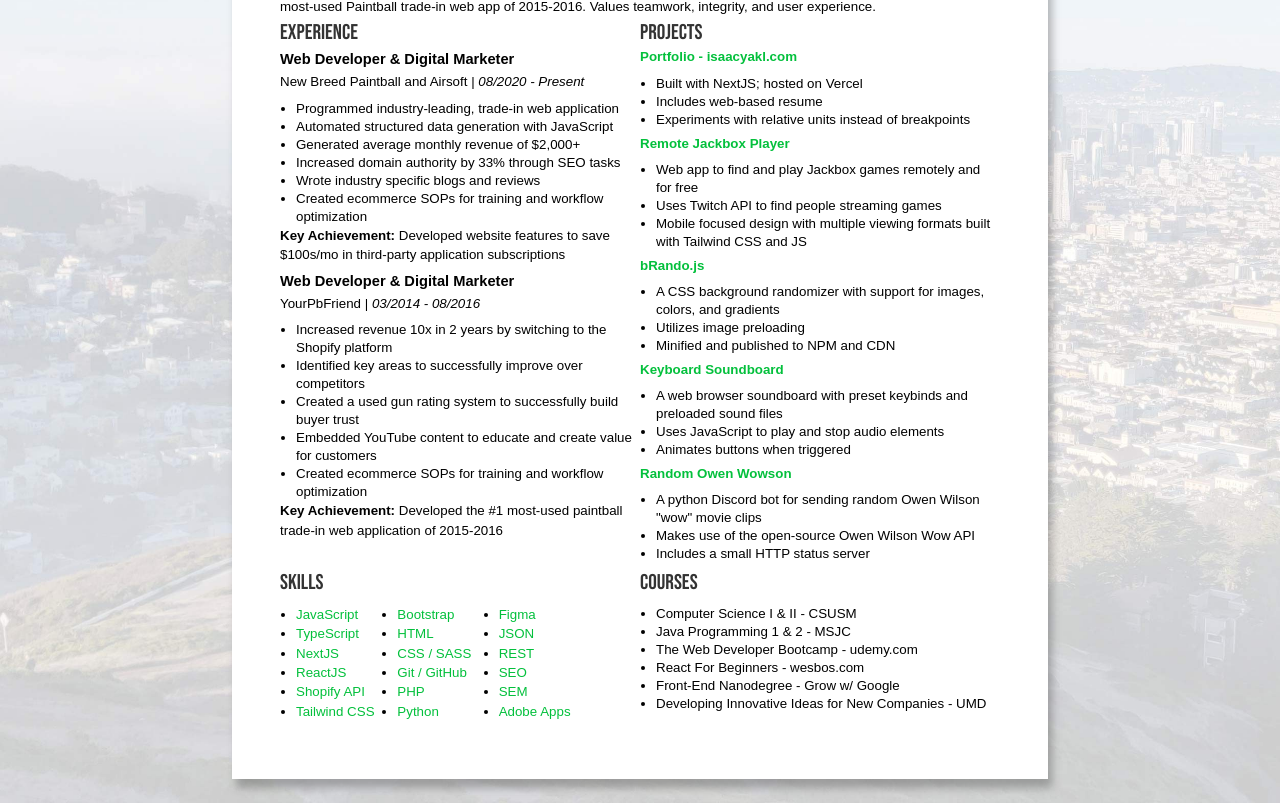
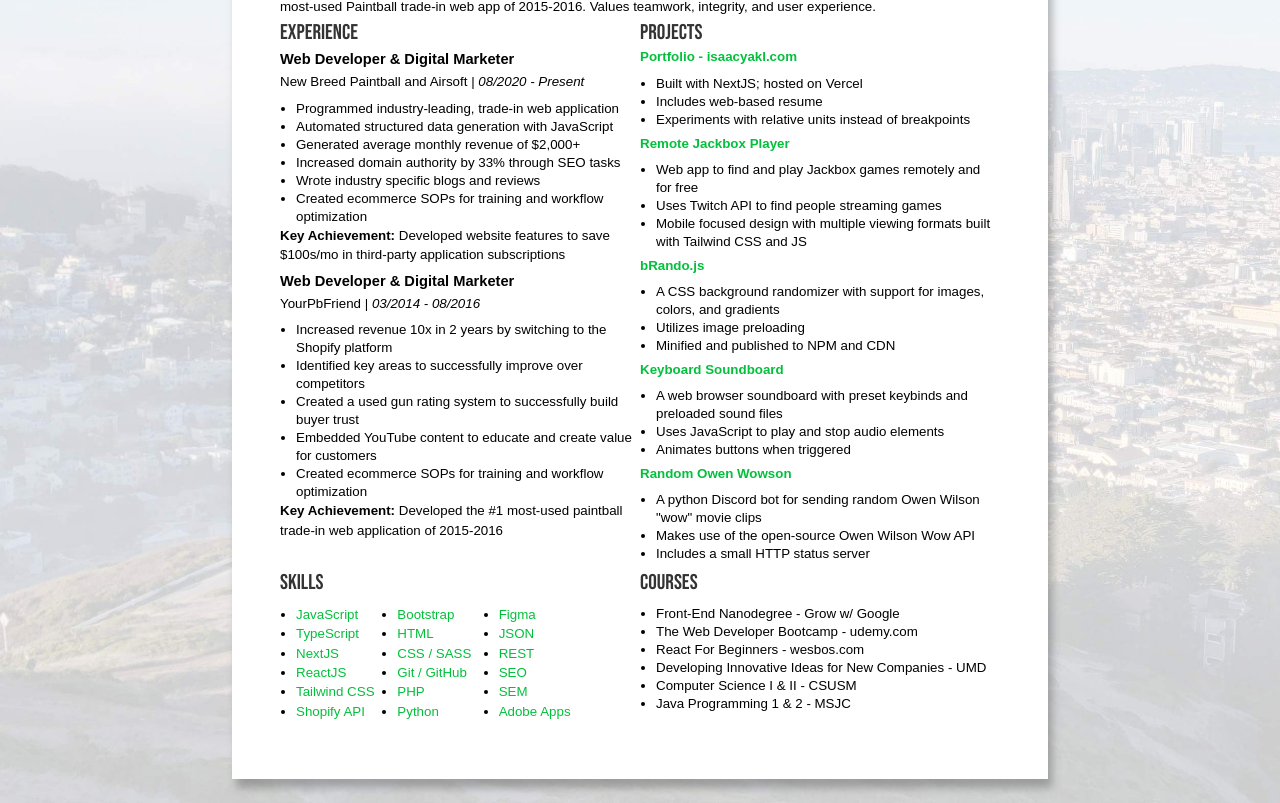
Before and after one commit to yak-was-here/yak-was-here, a Next.js app: page /resume in a window 1280 px wide. Shown: the part 443-1246 px from the top of the page. Built offline with nearby package versions, Linux system fonts and the light colour scheme.

Commit message:
Organize courses section based on relevance

```diff
--- a/components/ResumeView.tsx
+++ b/components/ResumeView.tsx
@@ -33,11 +33,9 @@
 		<div className="resumeBackground">
 			<div className="resumeActions dont-print">
 				<Link href="/litzenberger-isaac-web-developer-resume.pdf" passHref>
-
 					<button className="link" title="Download">
 						<FontAwesomeIcon icon={faDownload} />
 					</button>
-
 				</Link>
 				<button className="link" title="Print" onClick={printResume}>
 					<FontAwesomeIcon icon={faPrint} />
@@ -103,9 +101,7 @@
 							<h2>Projects</h2>
 							<div className="resume-work-entry">
 								<Link href="https://github.com/isaacyakl/isaacyakl.com">
-
 									<strong>Portfolio - isaacyakl.com</strong>
-
 								</Link>
 								<ul>
 									<li>Built with NextJS; hosted on Vercel</li>
@@ -115,9 +111,7 @@
 							</div>
 							<div className="resume-work-entry">
 								<Link href="https://github.com/isaacyakl/remote-jackbox-player">
-
 									<strong>Remote Jackbox Player</strong>
-
 								</Link>
 								<ul>
 									<li>Web app to find and play Jackbox games remotely and for free</li>
@@ -127,9 +121,7 @@
 							</div>
 							<div className="resume-work-entry">
 								<Link href="https://github.com/isaacyakl/brandojs">
-
 									<strong>bRando.js</strong>
-
 								</Link>
 								<ul>
 									<li>A CSS background randomizer with support for images, colors, and gradients</li>
@@ -139,9 +131,7 @@
 							</div>
 							<div className="resume-work-entry">
 								<Link href="https://github.com/isaacyakl/fairhaven-bc-vbs-2019-soundboard">
-
 									<strong>Keyboard Soundboard</strong>
-
 								</Link>
 								<ul>
 									<li>A web browser soundboard with preset keybinds and preloaded sound files</li>
@@ -151,9 +141,7 @@
 							</div>
 							<div className="resume-work-entry">
 								<Link href="https://github.com/isaacyakl/random-owen-wowson">
-
 									<strong>Random Owen Wowson</strong>
-
 								</Link>
 								<ul>
 									<li>A python Discord bot for sending random Owen Wilson &quot;wow&quot; movie clips</li>
@@ -178,10 +166,10 @@
 									<Skill absoluteURL={true} q="ReactJS">
 										ReactJS
 									</Skill>
+									<Skill absoluteURL={true}>Tailwind CSS</Skill>
 									<Skill absoluteURL={true} q="Shopify">
 										Shopify API
 									</Skill>
-									<Skill absoluteURL={true}>Tailwind CSS</Skill>
 								</ul>
 								<ul className="skills">
 									<Skill absoluteURL={true}>Bootstrap</Skill>
@@ -215,12 +203,12 @@
 							<h2>Courses</h2>
 							<div className="skills-container">
 								<ul className="courses">
+									<li>Front-End Nanodegree - Grow w/ Google</li>
+									<li>The Web Developer Bootcamp - udemy.com</li>
+									<li>React For Beginners - wesbos.com</li>
+									<li>Developing Innovative Ideas for New Companies - UMD</li>
 									<li>Computer Science I &amp; II - CSUSM</li>
 									<li>Java Programming 1 &amp; 2 - MSJC</li>
-									<li>The Web Developer Bootcamp - udemy.com</li>
-									<li>React For Beginners - wesbos.com</li>
-									<li>Front-End Nanodegree - Grow w/ Google</li>
-									<li>Developing Innovative Ideas for New Companies - UMD</li>
 								</ul>
 							</div>
 						</section>
```
Also changed, not shown: 1 other file (tests, documents, lock files or other folders). Lines whose indentation alone changed are shown as unchanged.
